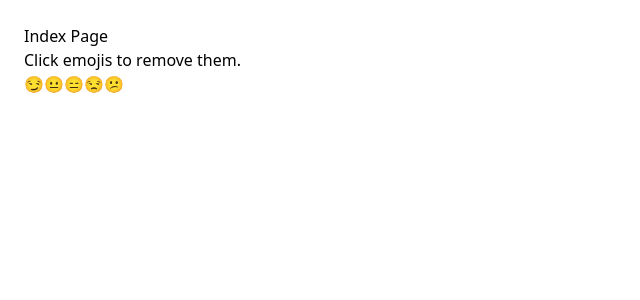
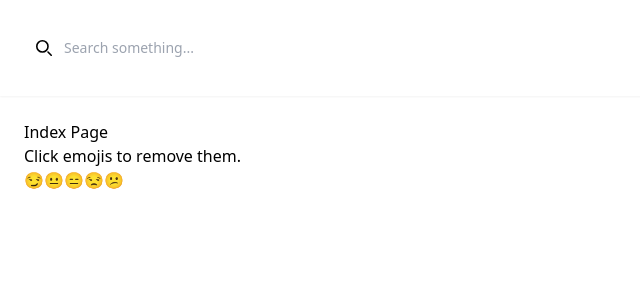
Before and after one commit to jsfather/admin-dashboard, a Nuxt app: page / in a window 1280 px wide. Shown: the top 300 px of the page, without its empty margins (0-640 px from the left). Built offline with nearby package versions, Linux system fonts and the light colour scheme.

Commit message:
search input added

```diff
--- a/components/appHeader.vue
+++ b/components/appHeader.vue
@@ -3,7 +3,13 @@
 </script>
 
 <template>
-
+  <div class="bg-base shadow-sm h-24 px-6 flex flex-row">
+    <app-input placeholder="Search something..." prependIcon>
+      <template #prependIcon>
+        <svg-icons-magnify class="text-opposite h-4 w-4"  />
+      </template>
+    </app-input>
+  </div>
 </template>
 
 <style scoped>
```
